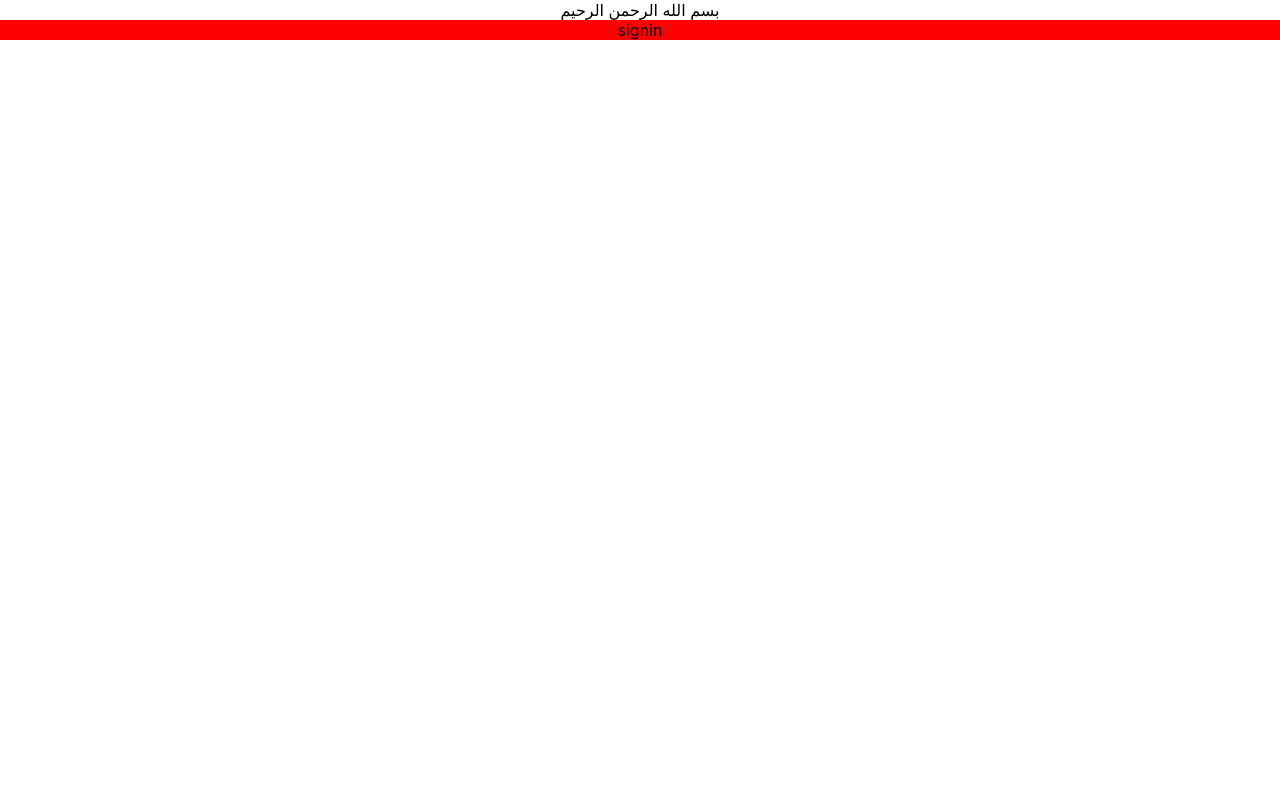
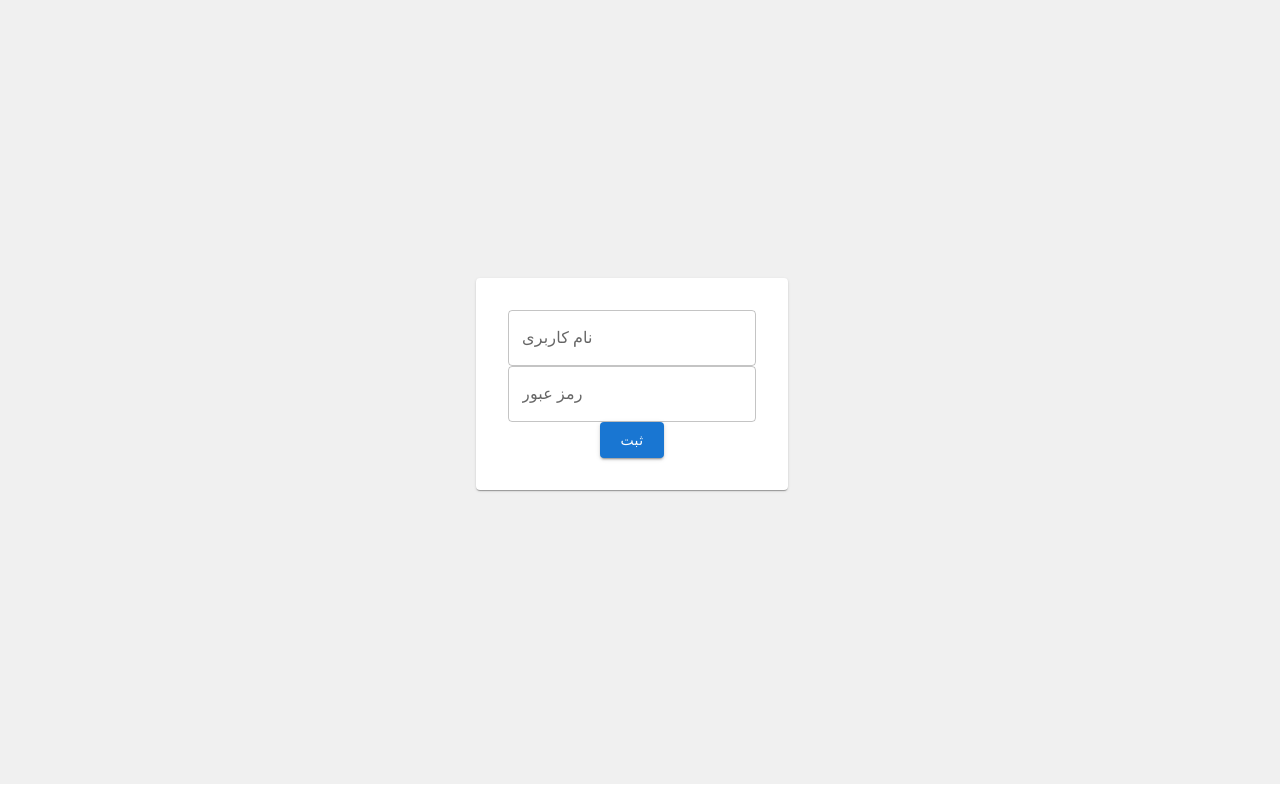
Before and after one commit to alias1994/building, a React (Create React App) app in the folder frontend/: page / in a window 1280 px wide. Built offline with nearby package versions, Linux system fonts and the light colour scheme.

Commit message:
add signin page with matterial ui

```diff
--- a/frontend/public/index.html
+++ b/frontend/public/index.html
@@ -1,5 +1,5 @@
 <!DOCTYPE html>
-<html lang="en">
+<html lang="fa">
   <head>
     <meta charset="utf-8" />
     <link rel="icon" href="%PUBLIC_URL%/favicon.ico" />
--- a/frontend/src/App.css
+++ b/frontend/src/App.css
@@ -1,5 +1,6 @@
 .App {
   text-align: center;
+  background-color: #F0F0F0;
 }
 
 .App-logo {
--- a/frontend/src/App.js
+++ b/frontend/src/App.js
@@ -5,8 +5,6 @@ import Signin from './signin/signin.jsx';
 function App() {
   return (
     <div className="App">
-      بسم الله الرحمن الرحیم
-
       <Signin />
     </div>
   );
--- a/frontend/src/signin/signin.css
+++ b/frontend/src/signin/signin.css
@@ -1,3 +1,3 @@
-.Signin {
-    background-color: red;
+#main-grid {
+    height: 100vh;
 }
--- a/frontend/src/signin/signin.jsx
+++ b/frontend/src/signin/signin.jsx
@@ -1,11 +1,46 @@
 import './signin.css';
+import { styled } from '@mui/material/styles';
+import Button from '@mui/material/Button';
+import TextField from '@mui/material/TextField';
+import Box from '@mui/material/Box';
+import Paper from '@mui/material/Paper';
+import Grid from '@mui/material/Grid';
+
+const PaperGrid = styled(Paper)(({ theme }) => ({
+  backgroundColor: theme.palette.mode === 'dark' ? '#1A2027' : '#fff',
+  ...theme.typography.body2,
+  padding: theme.spacing(4),
+  textAlign: 'center',
+  color: theme.palette.text.secondary,
+}));
 
 function Signin() {
   return (
     <div className="Signin">
-      signin
+      <Grid
+        id='main-grid'
+        container
+        spacing={2}
+        justifyContent={'center'}
+        alignItems={'center'}
+        direction={'column'}
+      >
+        <PaperGrid id='sigin-box'>
+          <Grid>
+            <TextField id="outlined-basic" label="نام کاربری" variant="outlined" />
+          </Grid>
+          <Grid>
+            <TextField id="outlined-basic" label="رمز عبور" variant="outlined" />
+          </Grid>
+          <Grid>
+            <Button variant="contained">
+              ثبت
+            </Button>
+          </Grid>
+        </PaperGrid>
+      </Grid>
     </div>
-  );
+  )
 }
 
 export default Signin;
```
